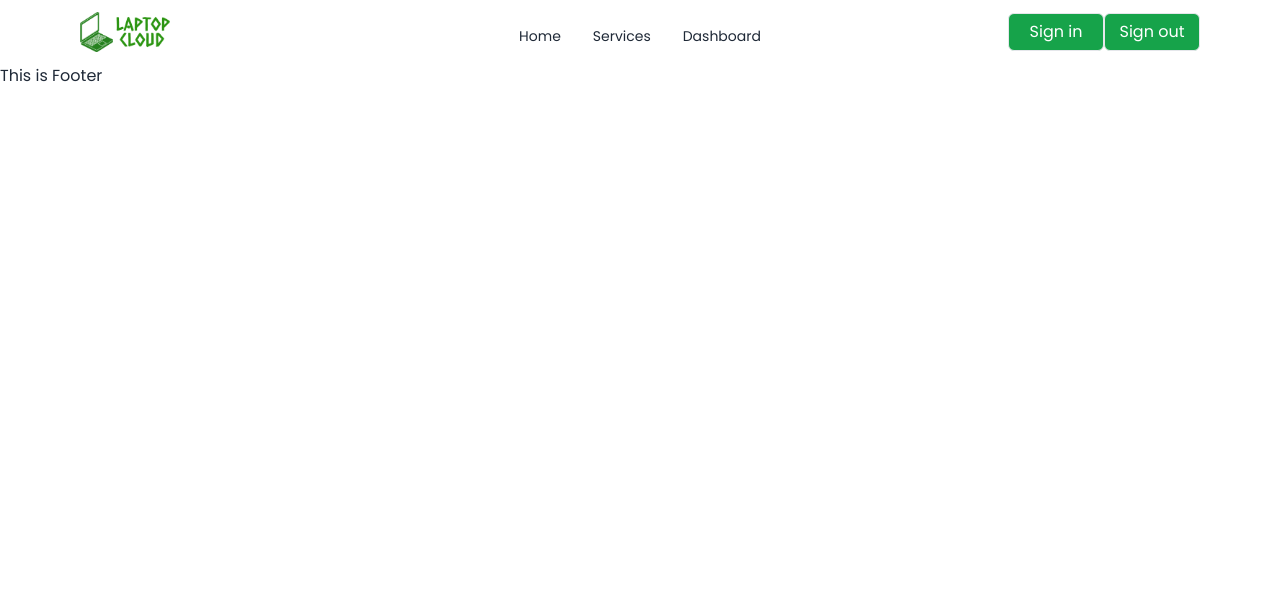
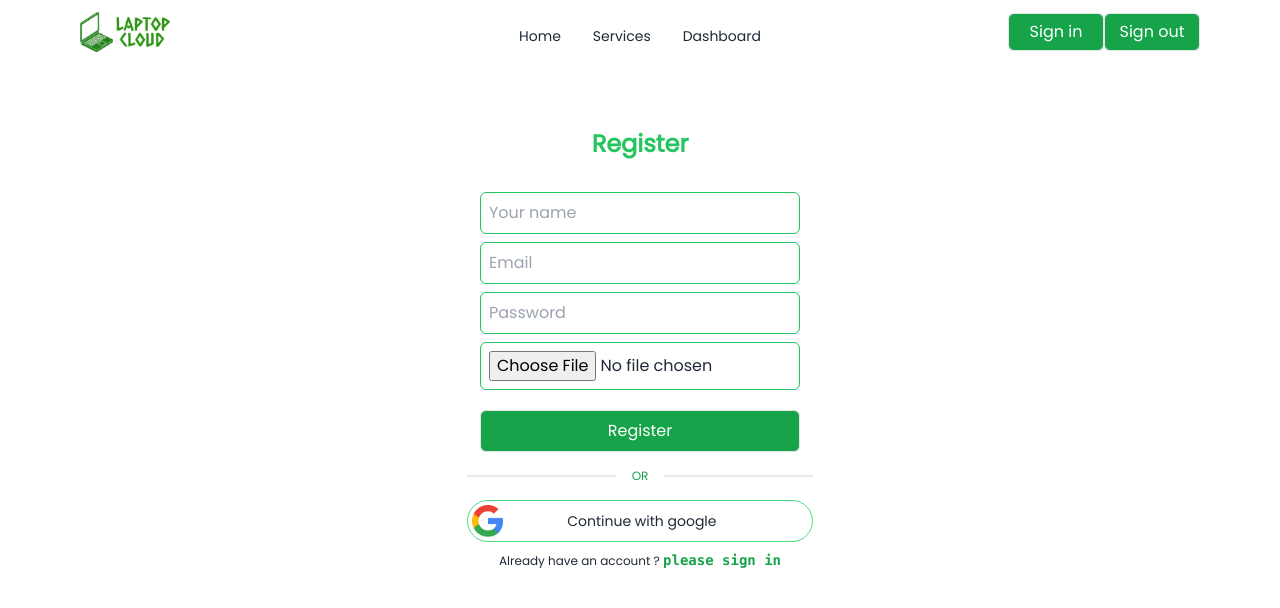
Before and after one commit to Jobayer109/laptop-cloud-client, a React (Create React App) app: page /register in a window 1280 px wide. Shown: the top 608 px of the page. Built offline with nearby package versions, Linux system fonts and the light colour scheme; no server answers.

Commit message:
User registration done

```diff
--- a/src/Layout/Main.jsx
+++ b/src/Layout/Main.jsx
@@ -8,7 +8,7 @@ const Main = () => {
     <div>
       <Header />
       <Outlet />
-      <Footer />
+      {/* <Footer /> */}
     </div>
   );
 };
--- a/src/Pages/Login/Login.jsx
+++ b/src/Pages/Login/Login.jsx
@@ -1,14 +1,15 @@
 import { GoogleAuthProvider } from "firebase/auth";
-import React, { useContext } from "react";
+import React, { useContext, useState } from "react";
 import { useForm } from "react-hook-form";
-import toast from "react-hot-toast";
-import { Link } from "react-router-dom";
+import { Link, useNavigate } from "react-router-dom";
 import google from "../../assets/icons/google.png";
 import { AuthContext } from "../../Contexts/AuthProvider";
 
 const Login = () => {
+  const [error, setError] = useState("");
   const { signInUser, googleSignIn } = useContext(AuthContext);
   const googleProvider = new GoogleAuthProvider();
+  const navigate = useNavigate();
   const {
     register,
     handleSubmit,
@@ -19,10 +20,12 @@ const Login = () => {
     console.log(data);
     signInUser(data.email, data.password)
       .then((result) => {
+        navigate("/");
+        setError("");
         console.log(result.user);
       })
       .catch((error) => {
-        toast.error(error.message);
+        setError(error.message);
       });
   };
 
@@ -32,14 +35,14 @@ const Login = () => {
         console.log(result.user);
       })
       .catch((error) => {
-        toast.error(error.message);
-        console.log(error.message);
+        setError(error.message);
       });
   };
 
   return (
     <div className="text-center mt-16">
       <h3 className="text-2xl font-semibold text-green-600 mb-6">Sign in</h3>
+      <p className="text-xs text-red-600 text-center font-semibold">{error}</p>
       <form onSubmit={handleSubmit(handleSignIn)}>
         <input
           type="email"
@@ -73,17 +76,17 @@ const Login = () => {
         />
         <div className="w-[27%] mx-auto cursor-pointer ">
           <div className="divider  text-xs text-green-600">OR</div>
-          <div className="flex items-center border border-green-500 rounded-full p-1 hover:bg-green-50">
+          <div className="flex items-center border border-green-500 rounded-full p-1 hover:bg-green-200">
             <img src={google} alt="" className="h-8" />
             <input
               onClick={handleGoogleSignIn}
               type="button"
               value="Continue with google"
-              className="ml-12 font-medium text-sm"
+              className="ml-16 font-medium text-sm"
             />
           </div>
           <p className="text-xs mt-2">
-            New in Tahmi's parlour ?{" "}
+            New in Laptop Cloud ?{" "}
             <Link
               to="/register"
               className="text-green-600 font-mono text-sm font-semibold hover:underline"
--- a/src/Pages/Login/Register.jsx
+++ b/src/Pages/Login/Register.jsx
@@ -1,7 +1,108 @@
-import React from "react";
+import React, { useContext, useState } from "react";
+import { useForm } from "react-hook-form";
+import { Link, useNavigate } from "react-router-dom";
+import google from "../../assets/icons/google.png";
+import { AuthContext } from "../../Contexts/AuthProvider";
 
 const Register = () => {
-  return <div></div>;
+  const { createUser, update } = useContext(AuthContext);
+  const [error, setError] = useState("");
+  const navigate = useNavigate();
+  const {
+    register,
+    handleSubmit,
+    formState: { errors },
+  } = useForm();
+
+  const handleRegister = (data) => {
+    createUser(data.email, data.password)
+      .then((result) => {
+        update(data.name);
+        setError("");
+        navigate();
+        console.log(result.user);
+      })
+      .catch((error) => {
+        setError(error.code, error.message);
+      });
+  };
+
+  return (
+    <div className="text-center mt-16">
+      <h3 className="text-2xl font-semibold text-green-500 mb-6">Register</h3>
+      <p className="text-xs text-red-600 text-center font-semibold">{error}</p>
+      <form onSubmit={handleSubmit(handleRegister)}>
+        <input
+          type="text"
+          name="name"
+          {...register("name", { required: true })}
+          placeholder="Your name"
+          className="border w-80 p-2 rounded-md mt-2 border-green-500"
+        />{" "}
+        {errors.name?.type === "required" && (
+          <p className="text-xs text-red-700">Name is required</p>
+        )}
+        <br />
+        <input
+          type="email"
+          name="email"
+          {...register("email", { required: true })}
+          placeholder="Email"
+          className="border w-80 p-2 rounded-md mt-2 border-green-500"
+        />{" "}
+        {errors.email?.type === "required" && (
+          <p className="text-xs text-red-700">Email is required</p>
+        )}
+        <br />
+        <input
+          type="password"
+          name="password"
+          {...register("password", {
+            required: true,
+            pattern: /^(?=.*[A-Z])(?=.*[a-z])(?=.*[0-9]).*$/,
+          })}
+          placeholder="Password"
+          className="border w-80 p-2 rounded-md mt-2 border-green-500"
+        />{" "}
+        {errors.password?.type === "required" && (
+          <p className="text-xs text-red-700">Password is required</p>
+        )}
+        <br />
+        <input
+          type="file"
+          name="image"
+          {...register("image")}
+          className="border w-80 p-2 rounded-md mt-2 border-green-500"
+        />{" "}
+        <br />
+        <input
+          type="submit"
+          value="Register"
+          className="border w-80 bg-green-600 px-2 py-2 mt-5 rounded-md font-medium hover:bg-green-700 text-white"
+        />
+        <div className="w-[27%] mx-auto cursor-pointer ">
+          <div className="divider  text-xs text-green-600">OR</div>
+          <div className="flex items-center border border-green-400 rounded-full p-1 hover:bg-green-200">
+            <img src={google} alt="" className="h-8" />
+            <input
+              type="button"
+              value="Continue with google"
+              className="ml-16 font-medium text-sm"
+            />
+          </div>
+          <p className="text-xs mt-2">
+            Already have an account ?{" "}
+            <Link
+              to="/login"
+              className="text-green-600 font-mono text-sm font-semibold hover:underline"
+            >
+              please sign in
+            </Link>
+          </p>
+        </div>
+      </form>
+    </div>
+  );
 };
 
 export default Register;
```
